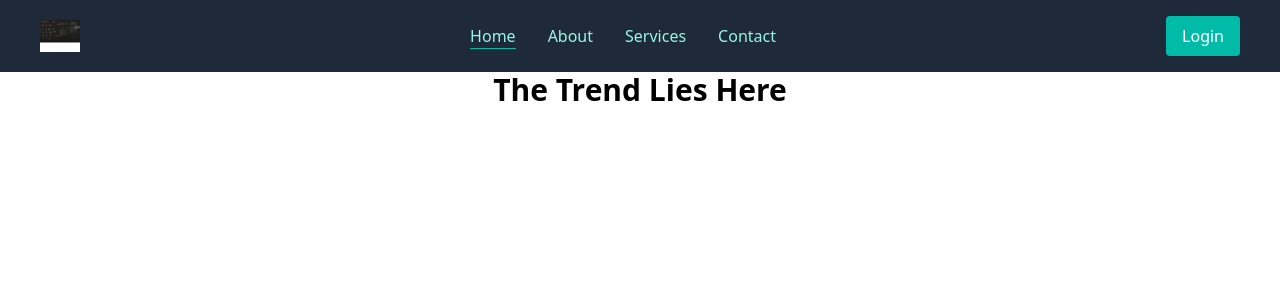
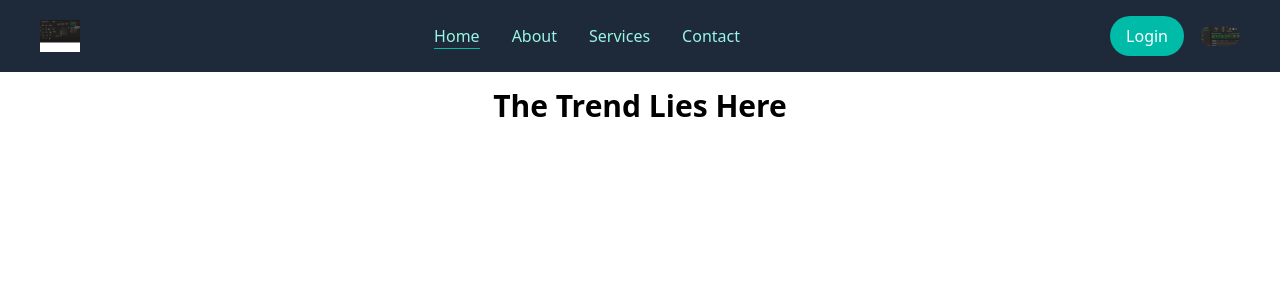
Before and after one commit to Laraib17/my_portfolio, a React (Vite) app: page / in a window 1280 px wide. Shown: the top 300 px of the page. Built offline with nearby package versions, Linux system fonts and the light colour scheme.

Commit message:
feat:re-compiled

```diff
--- a/src/assets/assets.js
+++ b/src/assets/assets.js
@@ -1,4 +1,5 @@
 import firstImg from './first.jpg';
 import secondImg from './second.jpg';
 import logo from './logo.png';
-export { firstImg, secondImg, logo };
+import profile_icon from './profile_icon.png';
+export { firstImg, secondImg, logo, profile_icon };
--- a/src/components/Navbar.jsx
+++ b/src/components/Navbar.jsx
@@ -1,5 +1,6 @@
 import { NavLink } from "react-router-dom";
 import { logo } from "../assets/assets";
+import {profile_icon} from "../assets/assets";
 function BasicExample() {
   return (
     <div className="flex items-center justify-between px-10 py-4 bg-gray-800  text-teal-200">
@@ -27,10 +28,17 @@ function BasicExample() {
           <hr className="border-t border-teal-500 w-full hidden" />
         </NavLink>
       </ul>
-      <div>
-        <button className="bg-teal-500 text-white px-4 py-2 rounded hover:bg-teal-600">
+      <div className="flex items-center gap-4">
+        <img src="" alt="" />
+        <button className="bg-teal-500 text-white px-4 py-2 rounded-full hover:bg-teal-600">
           Login
         </button>
+        <div className="group relative">
+          <img className="w-10 cursor-pointer rounded-full" src={profile_icon} alt="" />
+          <div className="group-hover:block hidden absolute right-0 mt-2 w-48 bg-white border border-gray-200 rounded shadow-lg">
+            <div></div>
+          </div>
+        </div>
       </div>
     </div>
   );
--- a/src/pages/Home.jsx
+++ b/src/pages/Home.jsx
@@ -3,7 +3,14 @@ import React from 'react'
 const home = () => {
   return (
     <div className='flex justify-center text-3xl h-20 font-bold'>
-      <p>The Trend Lies Here</p>
+      <p className='p-4'>The Trend Lies Here</p>
+      <div>
+        <div>
+          <div>
+
+          </div>
+        </div>
+      </div>
     </div>
   )
 }
```
Also changed, not shown: src/assets/profile_icon.png (renamed from src/assets/python programming.png).
